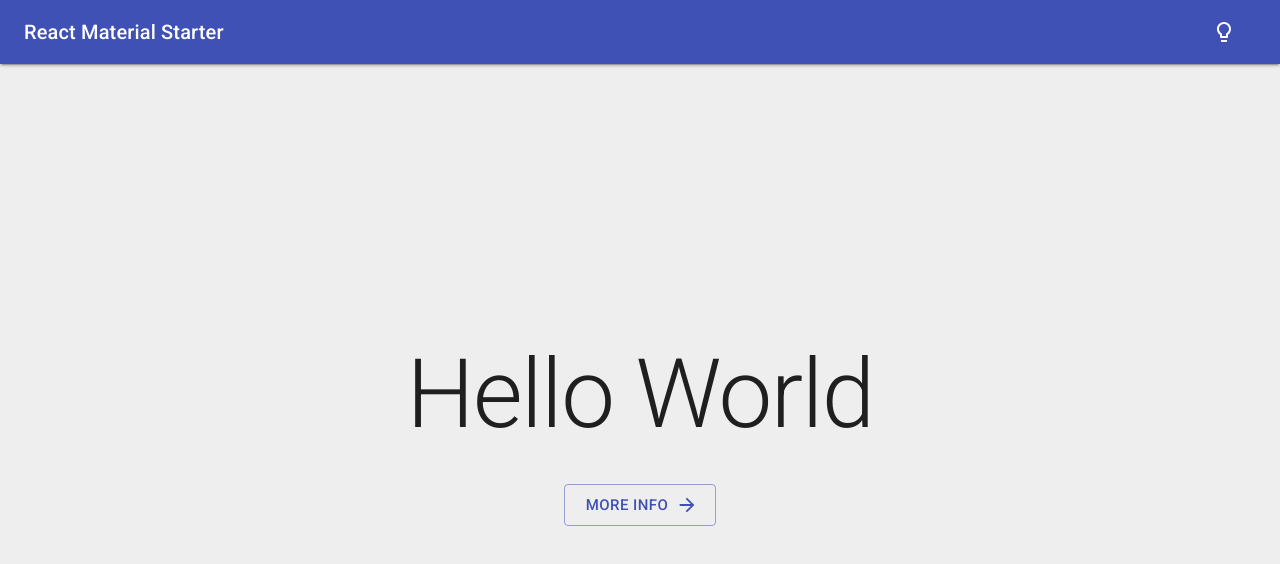
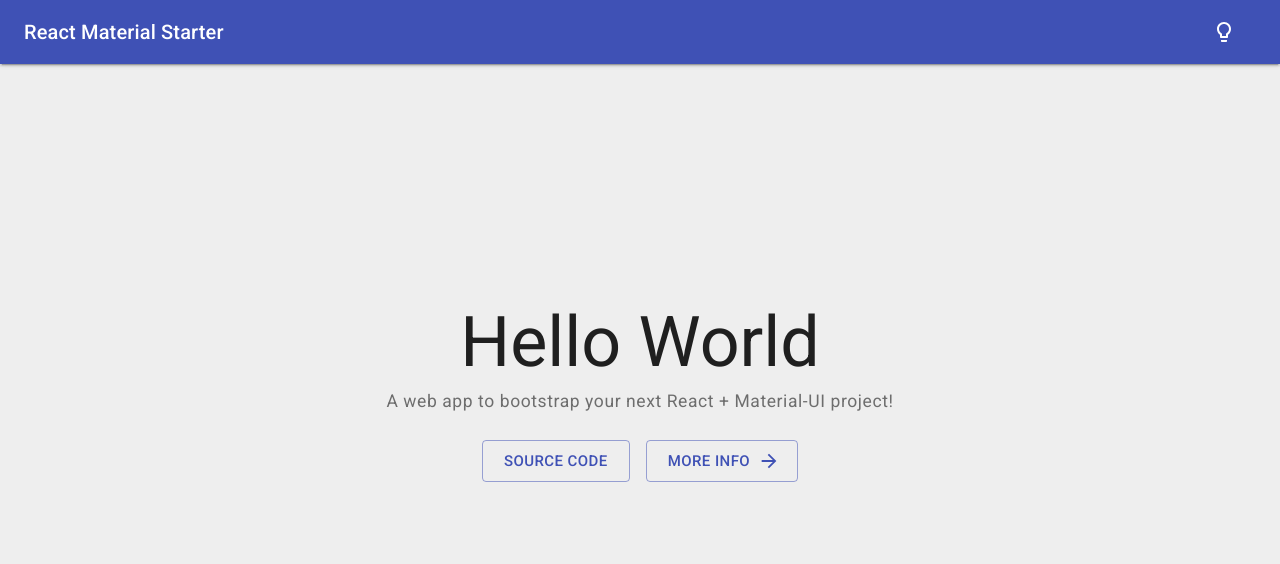
Before and after one commit to WillRussell/kombat-explorer-client, a React (Create React App) app: page / in a window 1280 px wide. Shown: the top 564 px of the page. Built offline with nearby package versions, Linux system fonts and the light colour scheme.

Commit message:
Typography improvements
- adds a link to the github repo

```diff
--- a/src/components/pages/About/index.jsx
+++ b/src/components/pages/About/index.jsx
@@ -13,10 +13,19 @@ function About() {
     <div className={classes.root}>
 
       <Typography
-        gutterBottom
-        variant="h1"
+        className={classes.title}
+        component="h1"
+        variant="h3"
       >
         About Page
+      </Typography>
+
+      <Typography
+        className={classes.subtitle}
+        color="textSecondary"
+        variant="caption"
+      >
+        Projects Details...
       </Typography>
 
       <Button
--- a/src/components/pages/About/styles.js
+++ b/src/components/pages/About/styles.js
@@ -1,12 +1,21 @@
 import { makeStyles } from '@material-ui/core/styles';
 
-const styles = makeStyles(() => ({
+const styles = makeStyles((theme) => ({
   root: {
     display: 'flex',
     flex: 1,
     flexDirection: 'column',
     alignItems: 'center',
     justifyContent: 'center',
+    marginBottom: theme.spacing(10),
+  },
+  title: {
+    fontSize: '5em',
+    paddingBottom: theme.spacing(1 / 2),
+  },
+  subtitle: {
+    marginBottom: theme.spacing(3),
+    fontSize: '1.25em',
   },
 }));
 
--- a/src/components/pages/Home/index.jsx
+++ b/src/components/pages/Home/index.jsx
@@ -13,13 +13,33 @@ function Home() {
     <div className={classes.root}>
 
       <Typography
-        gutterBottom
-        variant="h1"
+        className={classes.title}
+        component="h1"
+        variant="h3"
       >
         Hello World
       </Typography>
 
+      <Typography
+        className={classes.subtitle}
+        color="textSecondary"
+        variant="caption"
+      >
+        A web app to bootstrap your next React + Material-UI project!
+      </Typography>
+
+      <div>
         <Button
+          className={classes.buttonLink}
+          color="primary"
+          href="https://github.com/WillRussell/React-Material-Starter"
+          size="large"
+          variant="outlined"
+        >
+          Source Code
+        </Button>
+        <Button
+          className={classes.buttonLink}
           color="primary"
           component={RouterLink('/about')}
           endIcon={<ArrowForward />}
@@ -28,6 +48,7 @@ function Home() {
         >
           More Info
         </Button>
+      </div>
 
     </div>
   );
--- a/src/components/pages/Home/styles.js
+++ b/src/components/pages/Home/styles.js
@@ -1,12 +1,24 @@
 import { makeStyles } from '@material-ui/core/styles';
 
-const styles = makeStyles(() => ({
+const styles = makeStyles((theme) => ({
+  buttonLink: {
+    margin: theme.spacing(0, 1),
+  },
   root: {
     display: 'flex',
     flex: 1,
     flexDirection: 'column',
     alignItems: 'center',
     justifyContent: 'center',
+    marginBottom: theme.spacing(10),
+  },
+  title: {
+    fontSize: '5em',
+    paddingBottom: theme.spacing(1 / 2),
+  },
+  subtitle: {
+    marginBottom: theme.spacing(3),
+    fontSize: '1.25em',
   },
 }));
 
```
Lines whose indentation alone changed are shown as unchanged.
